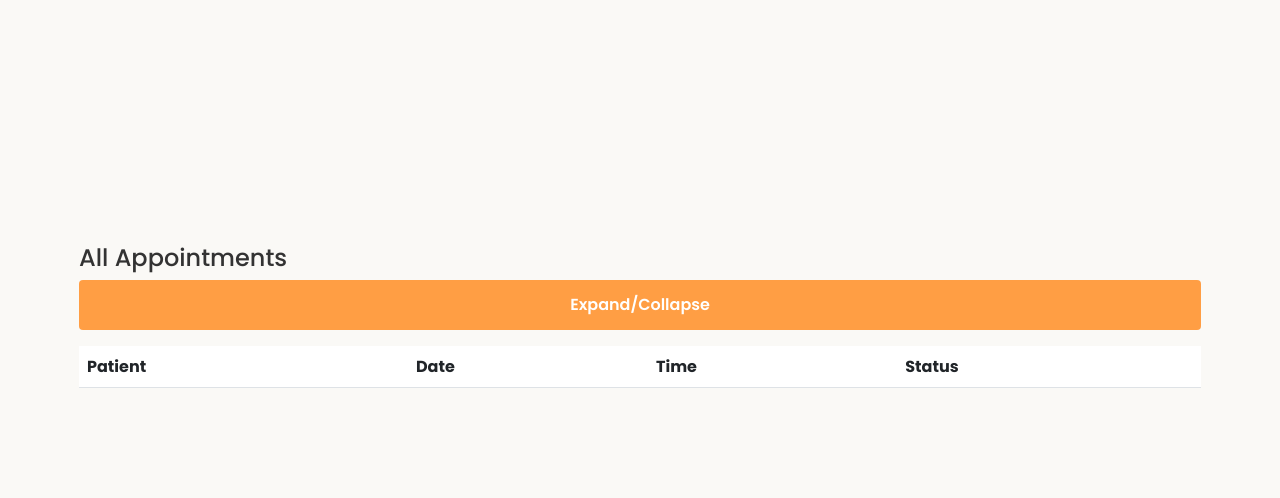
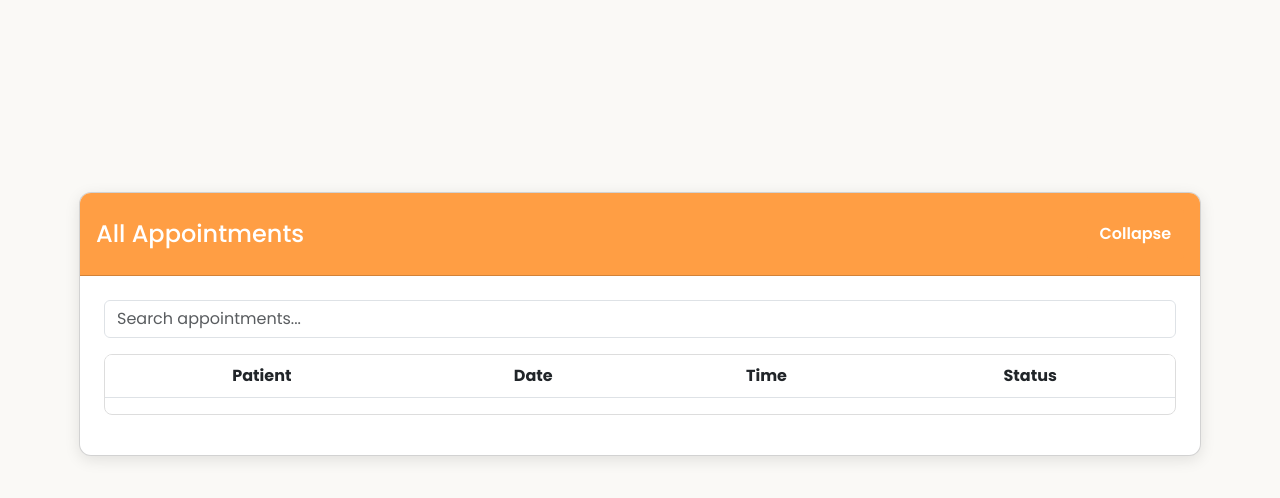
Before and after one commit to akwean/simple-js-app, a website: page public/nurse-dashboard.html in a window 1280 px wide. Both pictures are taken after a click on the button "Expand/Collapse". Shown: the part 924-1422 px from the top of the page. Drawn offline with nearby package versions, Linux system fonts and the light colour scheme; no server answers.

Commit message:
better all appoinments section

```diff
--- a/public/css/nurse-dashboard.css
+++ b/public/css/nurse-dashboard.css
@@ -241,6 +241,44 @@ body {
     border-radius: 4px;
 }
 
+/* Updated All Appointments Section */
+.all-appointments-section .card {
+    border-radius: 12px;
+    box-shadow: 0 4px 15px rgba(0, 0, 0, 0.1);
+    overflow: hidden;
+}
+
+.all-appointments-section .card-header {
+    background-color: #FF9E44;
+    color: #fff;
+    padding: 1rem;
+    font-size: 1.2rem;
+    font-weight: 600;
+}
+
+.all-appointments-section .card-body {
+    padding: 1.5rem;
+    transition: max-height 0.3s ease, opacity 0.3s ease;
+}
+
+.all-appointments-section .table-responsive {
+    border: 1px solid #ddd;
+    border-radius: 8px;
+    background: #fff;
+}
+
+.all-appointments-section .table th,
+.all-appointments-section .table td {
+    vertical-align: middle;
+    text-align: center;
+}
+
+.all-appointments-section .pagination {
+    display: flex;
+    justify-content: center;
+    gap: 0.5rem;
+}
+
 /* Responsive Design */
 @media (max-width: 992px) {
     .dashboard-content {
--- a/public/js/nurse-dashboard.js
+++ b/public/js/nurse-dashboard.js
@@ -10,7 +10,20 @@ document.addEventListener('DOMContentLoaded', function() {
     const toggleAllAppointmentsButton = document.getElementById('toggleAllAppointments');
 
     toggleAllAppointmentsButton.addEventListener('click', () => {
-        allAppointmentsContainer.classList.toggle('d-none');
+        const isHidden = allAppointmentsContainer.classList.contains('d-none');
+        allAppointmentsContainer.classList.toggle('d-none', !isHidden);
+        toggleAllAppointmentsButton.textContent = isHidden ? 'Collapse' : 'Expand';
+    });
+
+    // Add search functionality for all appointments
+    document.getElementById('searchAppointments').addEventListener('input', (e) => {
+        const searchTerm = e.target.value.toLowerCase();
+        const rows = allAppointmentsTable.querySelectorAll('tr');
+        rows.forEach(row => {
+            const cells = Array.from(row.querySelectorAll('td'));
+            const matches = cells.some(cell => cell.textContent.toLowerCase().includes(searchTerm));
+            row.style.display = matches ? '' : 'none';
+        });
     });
 
     async function fetchAppointments() {
--- a/public/nurse-dashboard.html
+++ b/public/nurse-dashboard.html
@@ -104,14 +104,19 @@
 
 <section class="all-appointments-section mt-5">
     <div class="container">
-        <h4>All Appointments</h4>
-        <div class="expandable-table">
-            <button class="btn btn-primary w-100 mb-3" id="toggleAllAppointments">Expand/Collapse</button>
-            <div id="allAppointmentsContainer" class="d-none">
+        <div class="card">
+            <div class="card-header d-flex justify-content-between align-items-center">
+                <h4 class="mb-0">All Appointments</h4>
+                <button class="btn btn-primary btn-sm" id="toggleAllAppointments">Expand/Collapse</button>
+            </div>
+            <div id="allAppointmentsContainer" class="card-body d-none">
+                <div class="mb-3">
+                    <input type="text" id="searchAppointments" class="form-control" placeholder="Search appointments...">
+                </div>
+                <div class="table-responsive" style="max-height: 400px; overflow-y: auto;">
                     <table class="table table-striped">
                         <thead>
                             <tr>
-
                                 <th>Patient</th>
                                 <th>Date</th>
                                 <th>Time</th>
@@ -122,7 +127,8 @@
                             <!-- All appointments will be dynamically generated here -->
                         </tbody>
                     </table>
-                <div class="pagination" id="allAppointmentsPagination">
+                </div>
+                <div class="pagination mt-3" id="allAppointmentsPagination">
                     <!-- Pagination controls for all appointments -->
                 </div>
             </div>
```
Lines whose indentation alone changed are shown as unchanged.
